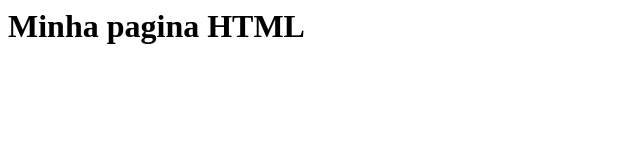
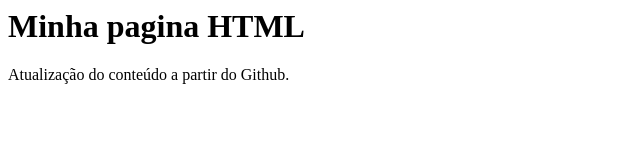
Before and after one commit to aironherbert/gama-no-github, a plain HTML site: page index.html in a window 1280 px wide. Shown: the whole page, without its empty margins (0-640 px from the left). Drawn offline with Linux system fonts and the light colour scheme.

Commit message:
Atualização a partir do github

```diff
--- a/index.html
+++ b/index.html
@@ -2,6 +2,7 @@
 
 <body>
     <h1> Minha pagina HTML</h1>
+    <p> Atualização do conteúdo a partir do Github.
 </body>
 
 </html>
```
